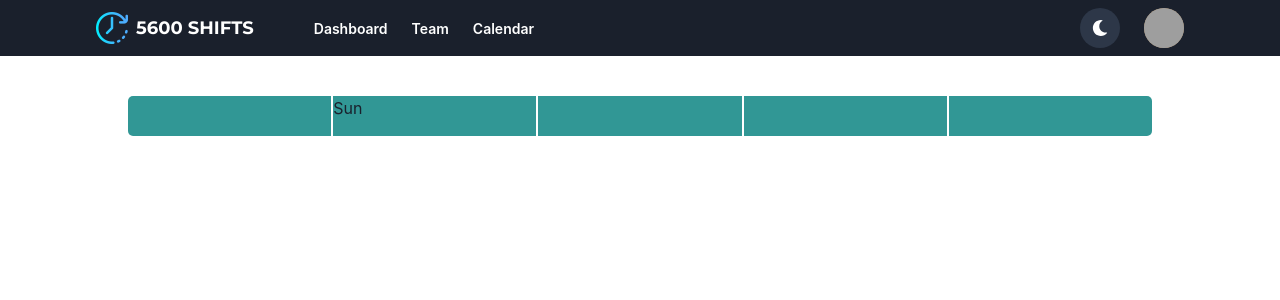
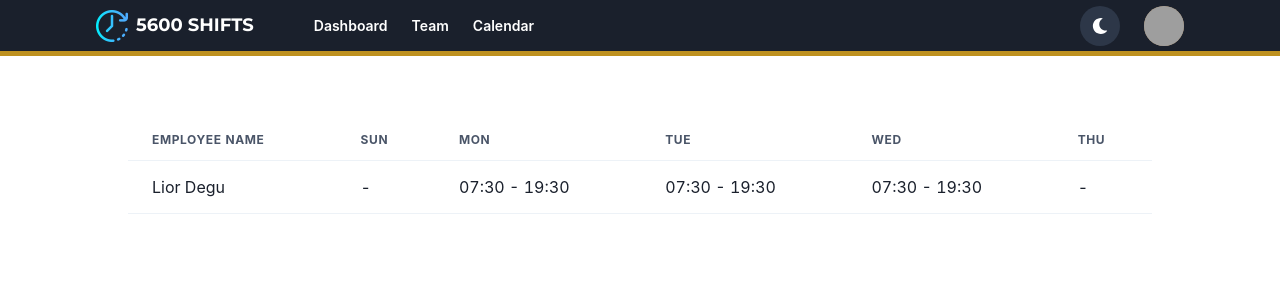
Before and after one commit to dlior/5600-shifts, a React (Vite) app in the folder frontend/: page / in a window 1280 px wide. Shown: the top 300 px of the page. Built offline with nearby package versions, Linux system fonts and the light colour scheme; grey boxes are pictures that could not be loaded.

Commit message:
change shifts schedule to table

```diff
--- a/frontend/src/components/Navbar.tsx
+++ b/frontend/src/components/Navbar.tsx
@@ -17,7 +17,8 @@ const Navbar = () => {
       px={24}
       mx="auto"
       justify="space-between"
-      align="center">
+      align="center"
+      style={{ borderBottom: '5px solid #BE911F' }}>
       <HStack spacing={12}>
         <Logo />
         <NavigationLinks mobile={false} />
@@ -37,7 +38,8 @@ const Navbar = () => {
       h={14}
       px={6}
       justify="space-between"
-      align="center">
+      align="center"
+      style={{ borderBottom: '5px solid #BE911F' }}>
       <Logo />
       <HStack>
         <DarkModeToggle
--- a/frontend/src/components/NavigationLinks.tsx
+++ b/frontend/src/components/NavigationLinks.tsx
@@ -22,9 +22,6 @@ const NavigationLinks = ({ mobile }: { mobile: boolean }) => {
             color="white"
             fontSize="sm"
             fontWeight="semibold"
-            style={{
-              textDecoration: 'none',
-            }}
             _hover={{ backgroundColor: 'gray.600' }}>
             {item.name}
           </Link>
--- a/frontend/src/components/Shifts.tsx
+++ b/frontend/src/components/Shifts.tsx
@@ -1,26 +1,44 @@
-import { Grid, GridItem, Text } from '@chakra-ui/react';
+import {
+  Table,
+  TableCaption,
+  TableContainer,
+  Tbody,
+  Td,
+  Tfoot,
+  Th,
+  Thead,
+  Tr,
+} from '@chakra-ui/react';
 
 const Shifts = () => {
   return (
-    <Grid templateColumns="repeat(5, 1fr)" gap={0.5} mt={10} w="80vw" mx="auto">
-      <GridItem
-        w="100%"
-        h="10"
-        bg="teal.500"
-        style={{ borderRadius: '5px 0 0 5px' }}
-      />
-      <GridItem w="100%" h="10" bg="teal.500" justifySelf="center">
-        <Text>Sun</Text>
-      </GridItem>
-      <GridItem w="100%" h="10" bg="teal.500" />
-      <GridItem w="100%" h="10" bg="teal.500" />
-      <GridItem
-        w="100%"
-        h="10"
-        bg="teal.500"
-        style={{ borderRadius: '0 5px 5px 0' }}
-      />
-    </Grid>
+    <TableContainer w="80vw" mx="auto" mt={16}>
+      <Table variant="simple">
+        <Thead>
+          <Tr>
+            <Th>Employee Name</Th>
+            <Th>Sun</Th>
+            <Th>Mon</Th>
+            <Th>Tue</Th>
+            <Th>Wed</Th>
+            <Th>Thu</Th>
+          </Tr>
+        </Thead>
+        <Tbody>
+          <Tr>
+            <Td>Lior Degu</Td>
+            <Td>-</Td>
+            <Td>07:30 - 19:30</Td>
+            <Td>07:30 - 19:30</Td>
+            <Td>07:30 - 19:30</Td>
+            <Td>-</Td>
+          </Tr>
+        </Tbody>
+        <Tfoot>
+          <Tr></Tr>
+        </Tfoot>
+      </Table>
+    </TableContainer>
   );
 };
 
```
